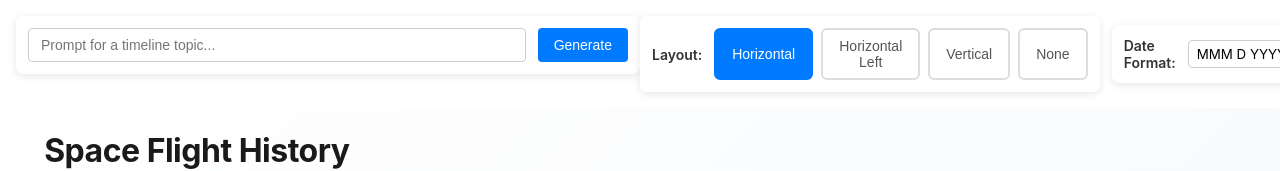
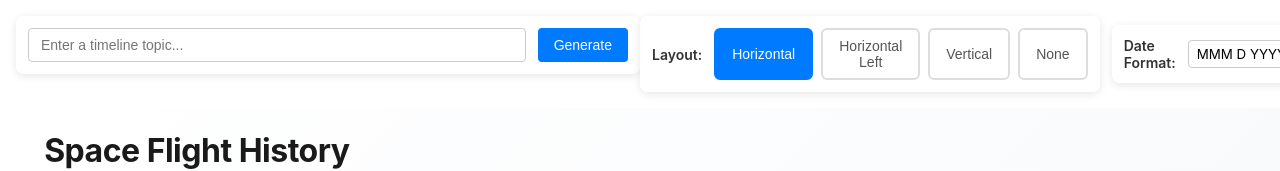
Before and after one commit to xmil9/history-graph, an Angular app in the folder frontend/history-graph/: page /timeline in a window 1280 px wide. Shown: the top 171 px of the page. Built offline with nearby package versions, Linux system fonts and the light colour scheme.

Commit message:
Change prompt hint.

```diff
--- a/frontend/history-graph/src/app/view/prompt-view/prompt-view.html
+++ b/frontend/history-graph/src/app/view/prompt-view/prompt-view.html
@@ -3,7 +3,7 @@
     type="text"
     [(ngModel)]="prompt"
     (keydown.enter)="onSubmit()"
-    placeholder="Prompt for a timeline topic..."
+    placeholder="Enter a timeline topic..."
     class="prompt-input"
     [disabled]="isLoading()"
   />
```
